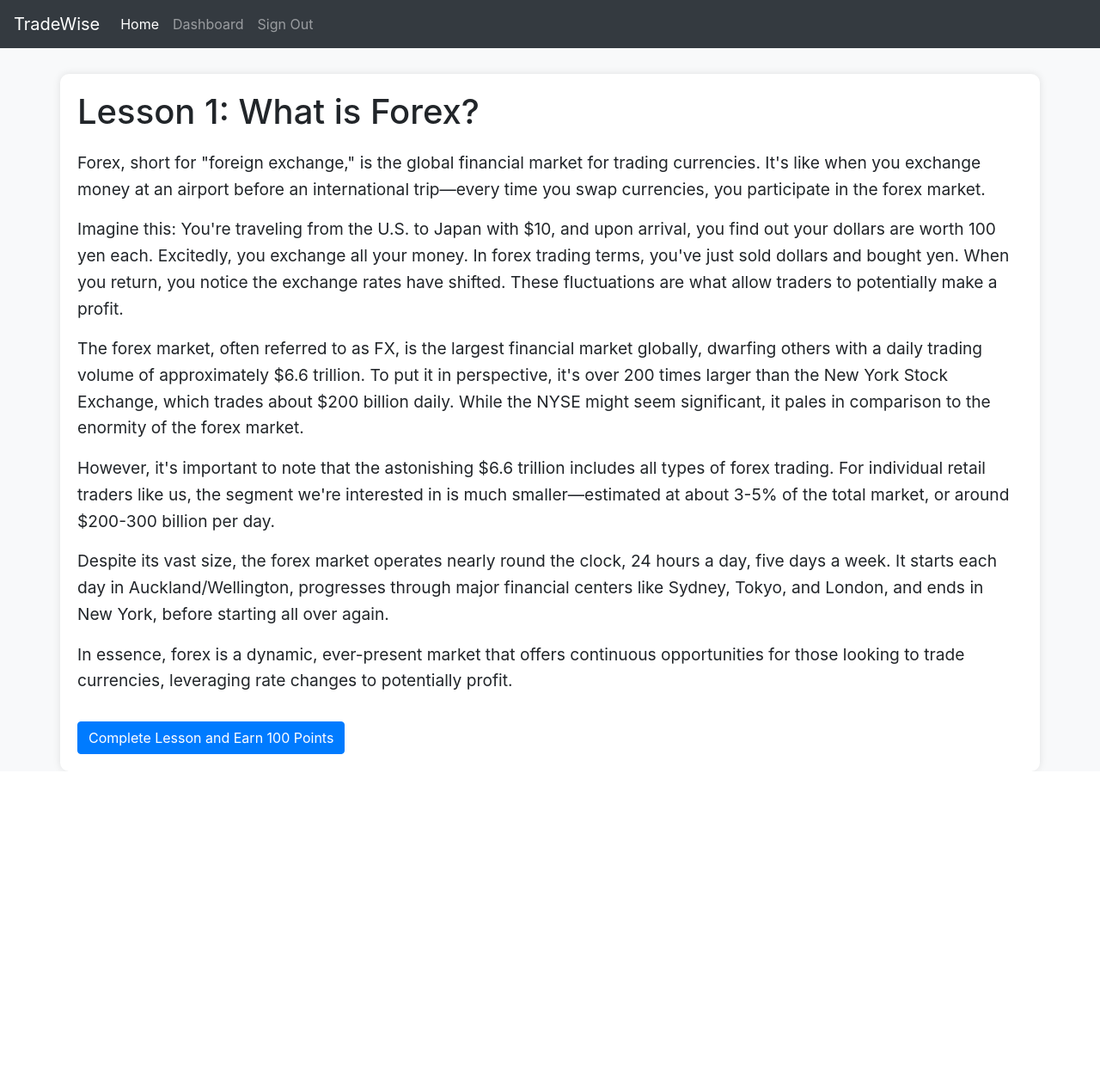
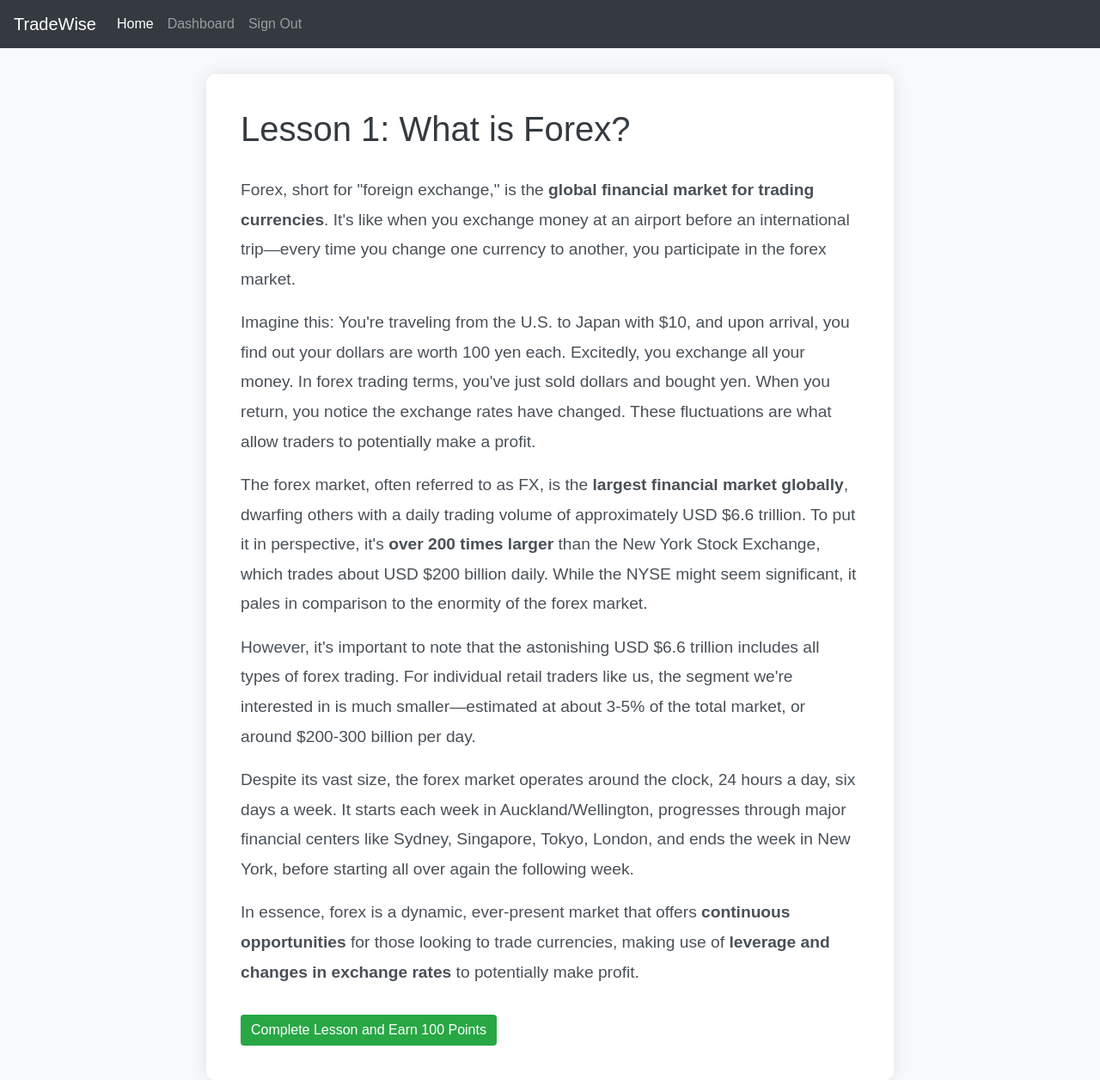
Before and after one commit to janel2411/tradewise, a Django app: page /lesson1/ in a window 1280 px wide. Shown: the whole page at 86% size. Before the commit the page ends 897 px from the top, so only its background shows below. Run offline with Django 5.2, Linux system fonts and the light colour scheme; some libraries are stand-ins or nearby versions.

Commit message:
Chapter 1 Content Edits

```diff
--- a/templates/lesson1.html
+++ b/templates/lesson1.html
@@ -8,23 +8,28 @@
     <style>
         body {
             background-color: #f8f9fa;
+            font-family: 'Arial', sans-serif;
         }
         .navbar {
             margin-bottom: 30px;
         }
         .content-container {
             background-color: #fff;
-            padding: 20px;
+            padding: 40px;
             border-radius: 10px;
-            box-shadow: 0 0 10px rgba(0, 0, 0, 0.1);
+            box-shadow: 0 0 20px rgba(0, 0, 0, 0.1);
+            max-width: 800px;
+            margin: auto;
         }
         .content-container h1 {
-            margin-bottom: 20px;
+            margin-bottom: 30px;
             font-size: 2.5rem;
+            color: #343a40;
         }
         .content-container p {
             font-size: 1.2rem;
-            line-height: 1.6;
+            line-height: 1.8;
+            color: #495057;
         }
         .content-container ul {
             list-style-type: disc;
@@ -32,6 +37,16 @@
         }
         .content-container ul li {
             margin-bottom: 10px;
+            font-size: 1.2rem;
+            line-height: 1.6;
+            color: #495057;
+        }
+        #earn-points-btn {
+            background-color: #28a745;
+            border: none;
+        }
+        #earn-points-btn:hover {
+            background-color: #218838;
         }
     </style>
 </head>
@@ -58,13 +73,18 @@
 
     <div class="container content-container">
         <h1>Lesson 1: What is Forex?</h1>
-        <p>Forex, short for "foreign exchange," is the global financial market for trading currencies.
-        It's like when you exchange money at an airport before an international trip—every time you swap currencies, you participate in the forex market.</p>
-        <p>Imagine this: You're traveling from the U.S. to Japan with $10, and upon arrival, you find out your dollars are worth 100 yen each. Excitedly, you exchange all your money. In forex trading terms, you've just sold dollars and bought yen. When you return, you notice the exchange rates have shifted. These fluctuations are what allow traders to potentially make a profit.</p>
-        <p>The forex market, often referred to as FX, is the largest financial market globally, dwarfing others with a daily trading volume of approximately $6.6 trillion. To put it in perspective, it's over 200 times larger than the New York Stock Exchange, which trades about $200 billion daily. While the NYSE might seem significant, it pales in comparison to the enormity of the forex market.</p>
-        <p>However, it's important to note that the astonishing $6.6 trillion includes all types of forex trading. For individual retail traders like us, the segment we're interested in is much smaller—estimated at about 3-5% of the total market, or around $200-300 billion per day.</p>
-        <p>Despite its vast size, the forex market operates nearly round the clock, 24 hours a day, five days a week. It starts each day in Auckland/Wellington, progresses through major financial centers like Sydney, Tokyo, and London, and ends in New York, before starting all over again.</p>
-        <p>In essence, forex is a dynamic, ever-present market that offers continuous opportunities for those looking to trade currencies, leveraging rate changes to potentially profit.</p>
+        <p>Forex, short for "foreign exchange," is the <strong>global financial market for trading currencies</strong>. It's like when you exchange money at an airport before an international trip—every time you change one currency to another, you participate in the forex market.</p>
+
+        <p>Imagine this: You're traveling from the U.S. to Japan with $10, and upon arrival, you find out your dollars are worth 100 yen each. Excitedly, you exchange all your money. In forex trading terms, you've just sold dollars and bought yen. When you return, you notice the exchange rates have changed. These fluctuations are what allow traders to potentially make a profit.</p>
+
+        <p>The forex market, often referred to as FX, is the <strong>largest financial market globally</strong>, dwarfing others with a daily trading volume of approximately USD $6.6 trillion. To put it in perspective, it's <strong>over 200 times larger</strong> than the New York Stock Exchange, which trades about USD $200 billion daily. While the NYSE might seem significant, it pales in comparison to the enormity of the forex market.</p>
+
+        <p>However, it's important to note that the astonishing USD $6.6 trillion includes all types of forex trading. For individual retail traders like us, the segment we're interested in is much smaller—estimated at about 3-5% of the total market, or around $200-300 billion per day.</p>
+
+        <p>Despite its vast size, the forex market operates around the clock, 24 hours a day, six days a week. It starts each week in Auckland/Wellington, progresses through major financial centers like Sydney, Singapore, Tokyo, London, and ends the week in New York, before starting all over again the following week.</p>
+
+        <p>In essence, forex is a dynamic, ever-present market that offers <strong>continuous opportunities</strong> for those looking to trade currencies, making use of <strong>leverage and changes in exchange rates</strong> to potentially make profit.</p>
+
         <button id="earn-points-btn" class="btn btn-primary mt-3">Complete Lesson and Earn 100 Points</button>
     </div>
 
--- a/templates/lesson4.html
+++ b/templates/lesson4.html
@@ -112,7 +112,7 @@
 
         <h2>7. Trading Against the Primary Trend</h2>
         <p><span class="highlight">Mistake:</span> Trying to pick tops and bottoms, trading against the main market trend.<br>
-           <span class="highlight">Solution:</span> Always check higher time frames to identify the primary trend before making trades on shorter time frames. The trend is your friend.
+           <span class="highlight">Solution:</span> Always check higher time frames to identify the primary trend before making trades on shorter time frames. <strong>The trend is your friend.</strong>
         </p>
 
         <button id="earn-points-btn" class="btn btn-custom mt-3">Complete Lesson and Earn 100 Points</button>
--- a/trades/urls.py
+++ b/trades/urls.py
@@ -1,4 +1,3 @@
-# urls.py
 from django.urls import path
 from .views import index, signup, signin, signout, dashboard, lesson1, lesson2, lesson3, lesson4,updatepoints
 
--- a/trades/views.py
+++ b/trades/views.py
@@ -47,10 +47,10 @@ def signin(request):
             login(request, user)
             messages.success(request, "Welcome to TradeWise")
             request.session['is_signed_in'] = True
-            return redirect('index')  # Redirect to the index view
+            return redirect('index')  #redirect to index page
         else:
             messages.error(request, "Bad Credentials!")
-            return redirect('signin')  # Redirect to signin page again on failure
+            return redirect('signin')  #redirect to signin page again on failure
 
     return render(request, 'signin.html')
 
@@ -60,7 +60,7 @@ def signout(request):
     return redirect('index')
 
 def dashboard(request):
-    # ensure user is authenticated first
+    #make sure user is authenticated first
     if not request.user.is_authenticated:
         return redirect('signin')
     return render(request, 'dashboard.html')
```
Also changed, not shown: static/css/index.css (+7 -7 lines), templates/lesson2.html (+7 -10 lines), templates/lesson3.html (+8 -4 lines), 1 other file.
